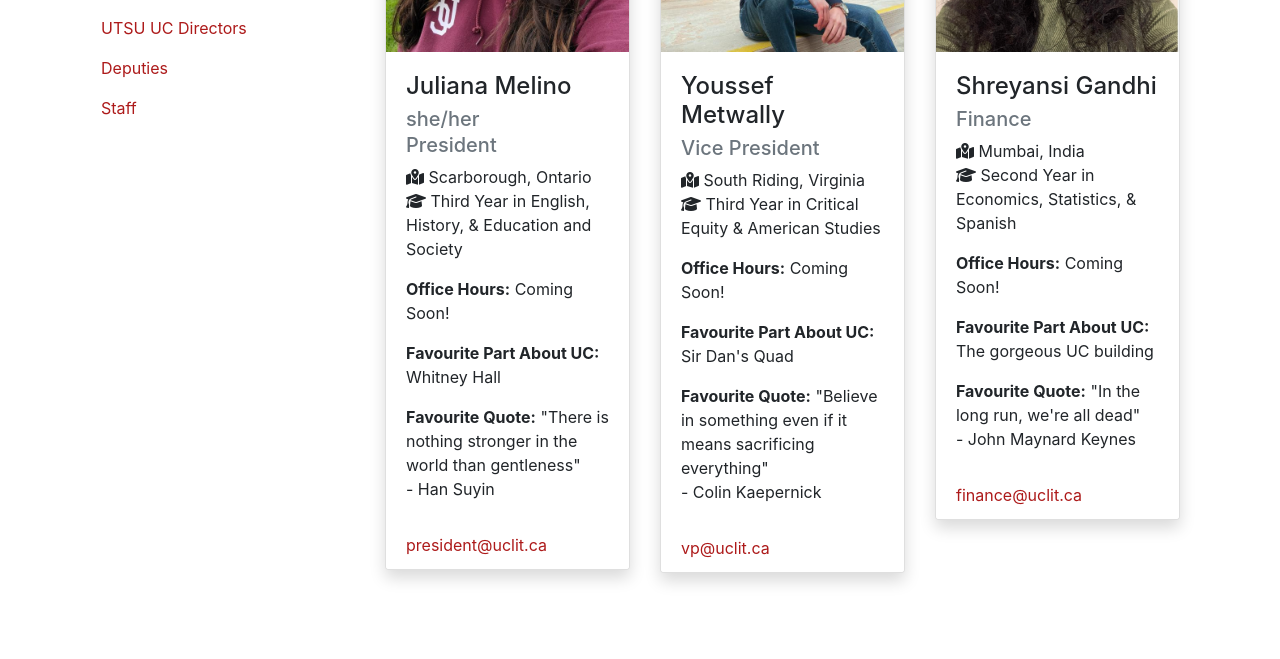
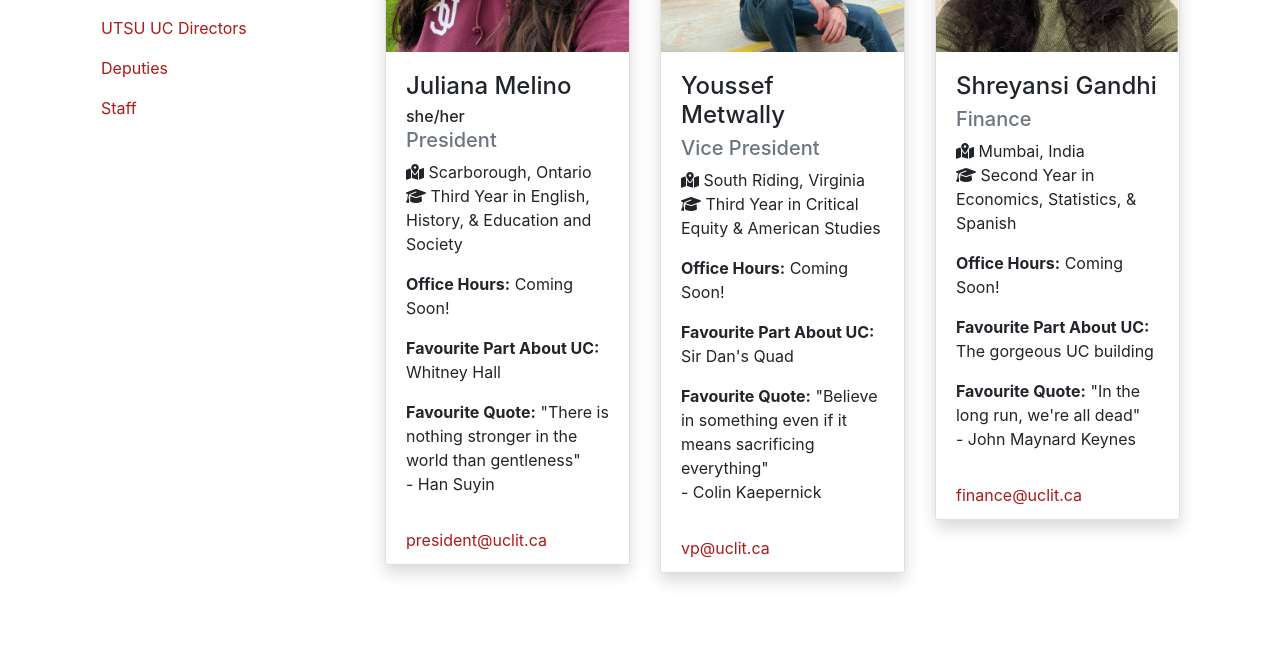
Before and after one commit to uclit-webmaster/uclit-site, a Jekyll site: the page built from about/council.html, in a window 1280 px wide and 1305 px high. Shown: the part 376-1035 px from the top of the window. Built offline with Jekyll 4.4.1, drawn with Linux system fonts in a browser that asks for light colours; nearby versions of some CDN libraries.

Commit message:
Update council.html

```diff
--- a/about/council.html
+++ b/about/council.html
@@ -30,7 +30,7 @@ title: The Council
                 <img src="{{ person.image | relative_url }}" class="card-img-top bg-primary" alt="{{ person.name }}">
                 <div class="card-body">
                   <h4 class="card-title">{{ person.name }}</h4>
-                  <h5 class="card-subtitle mb-2 text-muted">{{ person.pronouns }}</h5>
+                  <h6 class="card-subtitle mb-2">{{ person.pronouns }}</h6>
                   <h5 class="card-subtitle mb-2 text-muted">{{ person.role }}</h5>
                   <p class="card-text"><i class="fas fa-map-marked-alt"></i> {{ person.from }} <br>
                   <i class="fas fa-graduation-cap"></i> {{ person.major }}</p>
```
